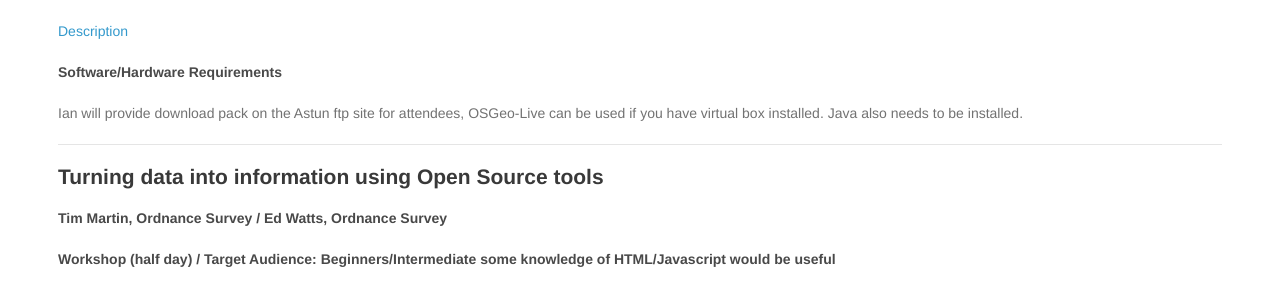
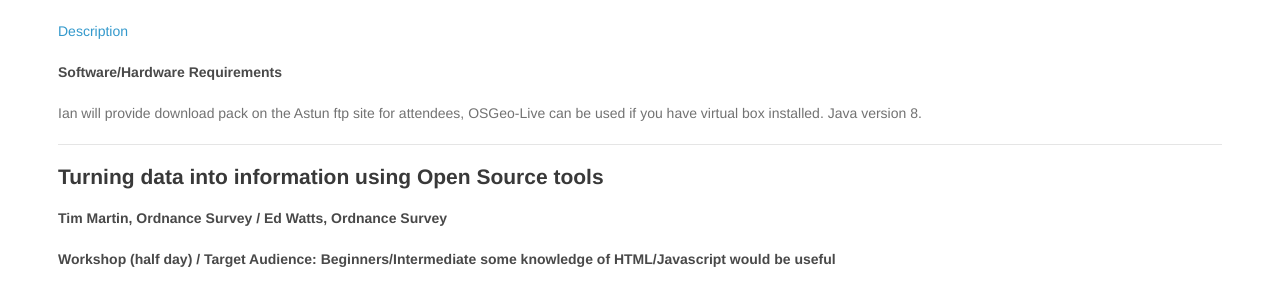
Before and after one commit to walkermatt/aileenh.github.io, a Jekyll site: the page built from foss4guk-workshop-requirements.md, in a window 1280 px wide and 900 px high, scrolled down 515 px. Shown: the part 155-447 px from the top of the window. Built offline with Jekyll 4.4.1, drawn with Linux system fonts in a browser that asks for light colours.

Commit message:
Update foss4guk-workshop-requirements.md

```diff
--- a/foss4guk-workshop-requirements.md
+++ b/foss4guk-workshop-requirements.md
@@ -37,7 +37,7 @@
 
 #### Software/Hardware Requirements ####
 Ian will provide download pack on the Astun ftp site for attendees, OSGeo-Live can be used if you have virtual box installed.
-Java also needs to be installed.
+Java version 8.
 
 - - -
 
```
